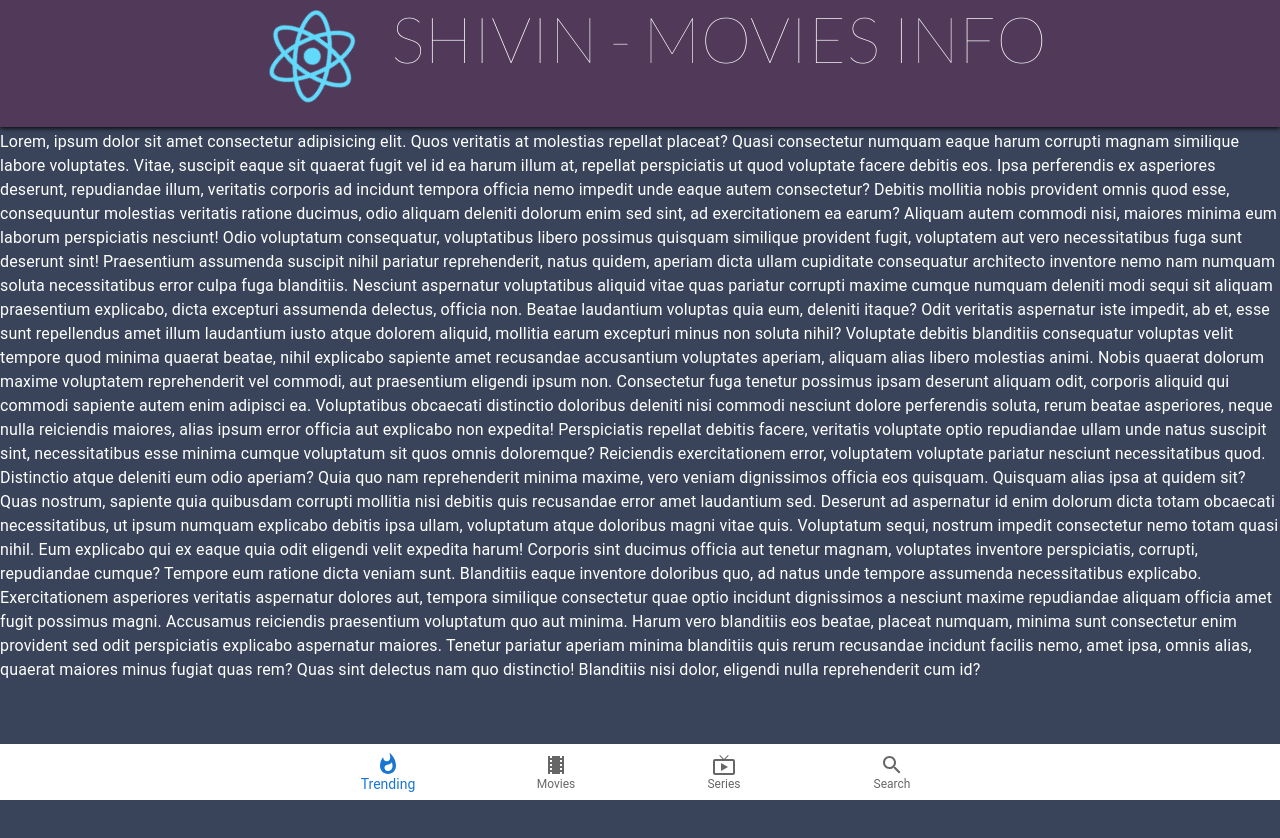
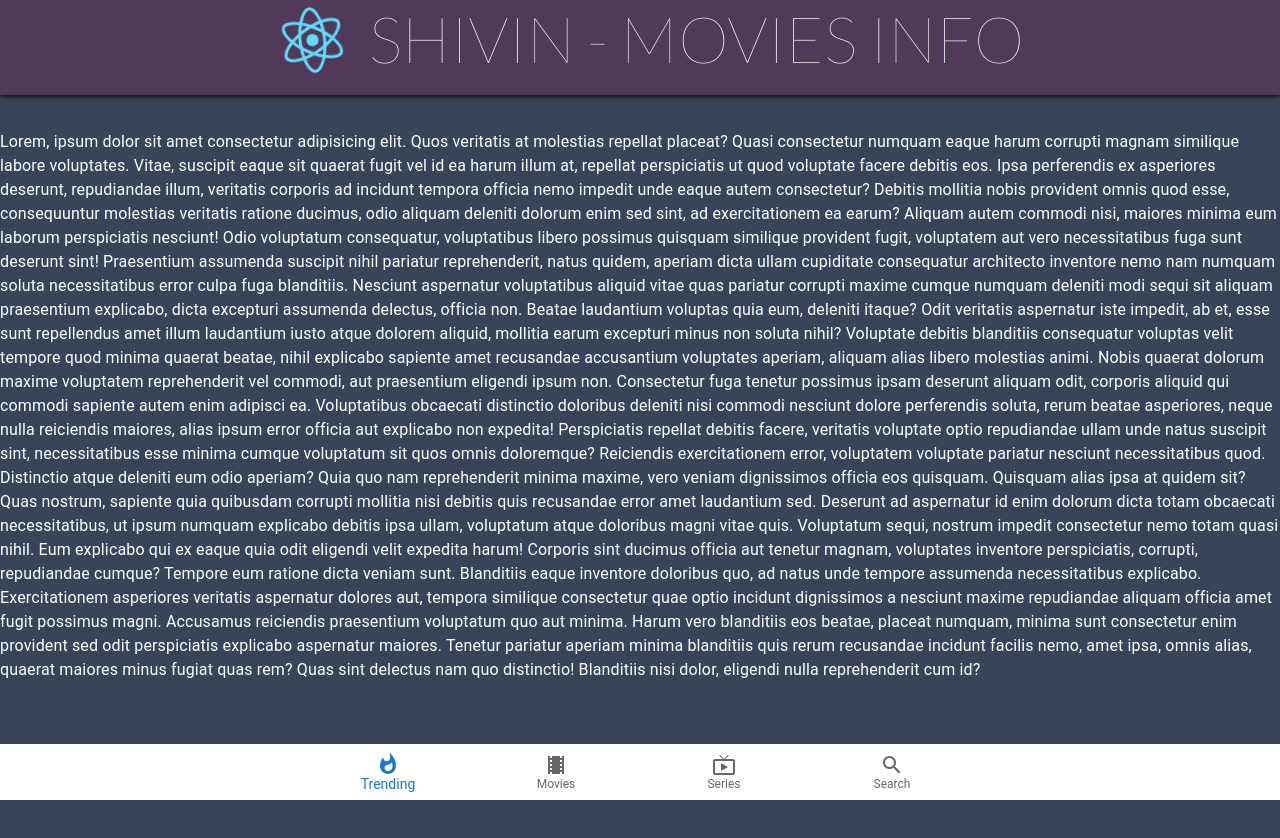
Before and after one commit to navsharma-in/shivin-movie-wiki, a React (Create React App) app: page / in a window 1280 px wide. Shown: the top 838 px of the page. Built offline with nearby package versions, Linux system fonts and the light colour scheme.

Commit message:
uPDATE
D

```diff
--- a/src/App.css
+++ b/src/App.css
@@ -11,13 +11,13 @@
   }
 }
 .App-logo {
-  height: 14vmin;
+  height: 10vmin;
   pointer-events: none;
 }
 
 @media (prefers-reduced-motion: no-preference) {
   .App-logo {
-    animation: App-logo-spin infinite 1s linear;
+    animation: App-logo-spin infinite 1.5s linear;
   }
 }
 
```
Also changed, not shown: 1 other file (tests, documents, lock files or other folders).
